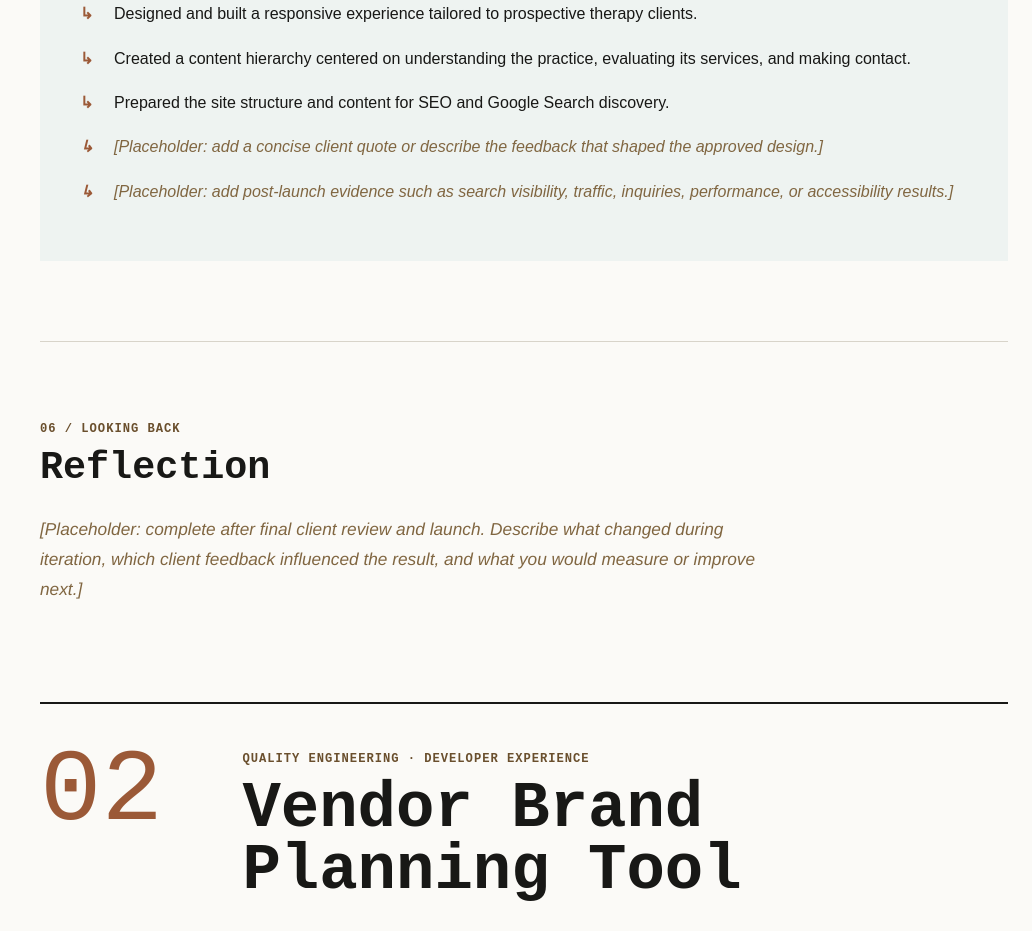
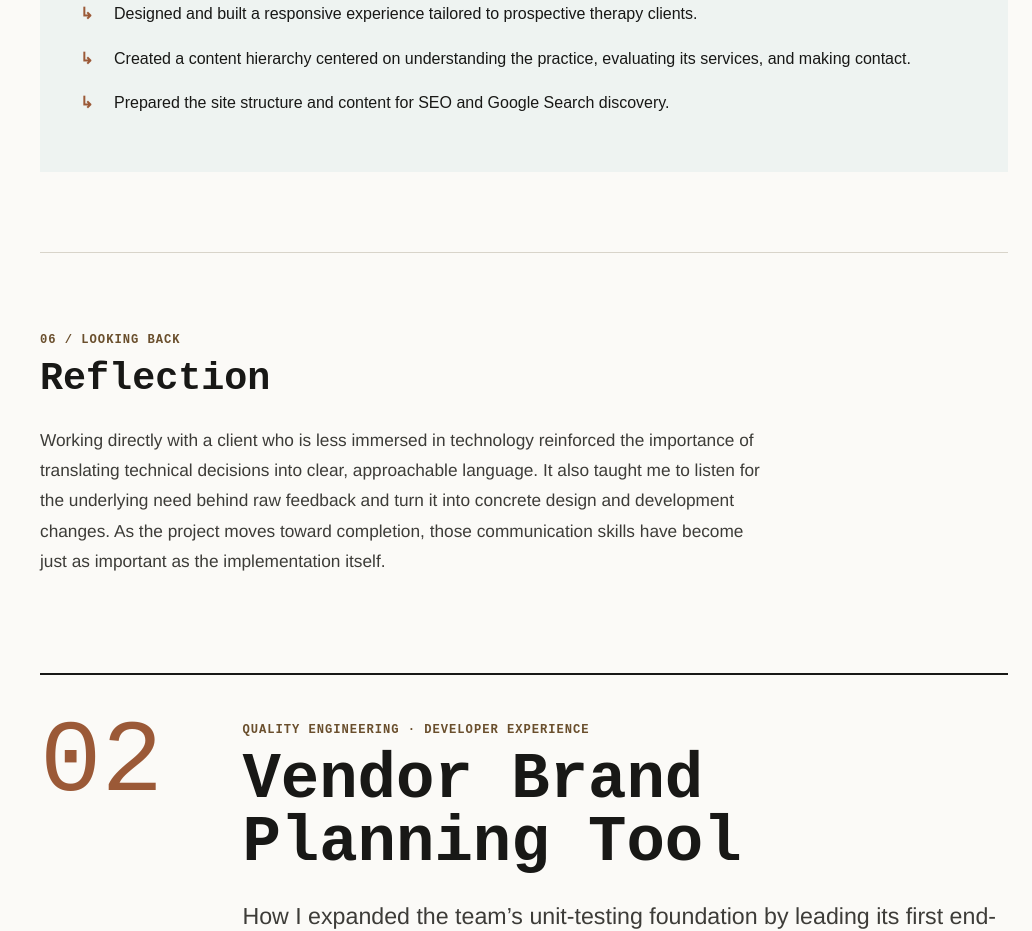
Before and after one commit to alm266/andrew-developer-portfolio, an Angular app: page /projects in a window 1280 px wide. Shown: the part 4940-5871 px from the top of the page, without its empty margins (248-1280 px from the left). Built offline with nearby package versions, Linux system fonts and the light colour scheme.

Commit message:
removed placeholder text

```diff
--- a/src/app/features/projects/projects.component.ts
+++ b/src/app/features/projects/projects.component.ts
@@ -114,18 +114,18 @@ export class ProjectsComponent {
         {
           text: 'Prepared the site structure and content for SEO and Google Search discovery.',
         },
-        {
-          text: '[Placeholder: add a concise client quote or describe the feedback that shaped the approved design.]',
-          isPlaceholder: true,
-        },
-        {
-          text: '[Placeholder: add post-launch evidence such as search visibility, traffic, inquiries, performance, or accessibility results.]',
-          isPlaceholder: true,
-        },
+        // {
+        //   text: '[Placeholder: add a concise client quote or describe the feedback that shaped the approved design.]',
+        //   isPlaceholder: true,
+        // },
+        // {
+        //   text: '[Placeholder: add post-launch evidence such as search visibility, traffic, inquiries, performance, or accessibility results.]',
+        //   isPlaceholder: true,
+        // },
       ],
       reflection:
-        '[Placeholder: complete after final client review and launch. Describe what changed during iteration, which client feedback influenced the result, and what you would measure or improve next.]',
-      reflectionIsPlaceholder: true,
+        'Working directly with a client who is less immersed in technology reinforced the importance of translating technical decisions into clear, approachable language. It also taught me to listen for the underlying need behind raw feedback and turn it into concrete design and development changes. As the project moves toward completion, those communication skills have become just as important as the implementation itself.',
+      //reflectionIsPlaceholder: true,
       tools: ['Responsive design', 'Content strategy', 'Accessibility', 'SEO'],
     },
     {
```
